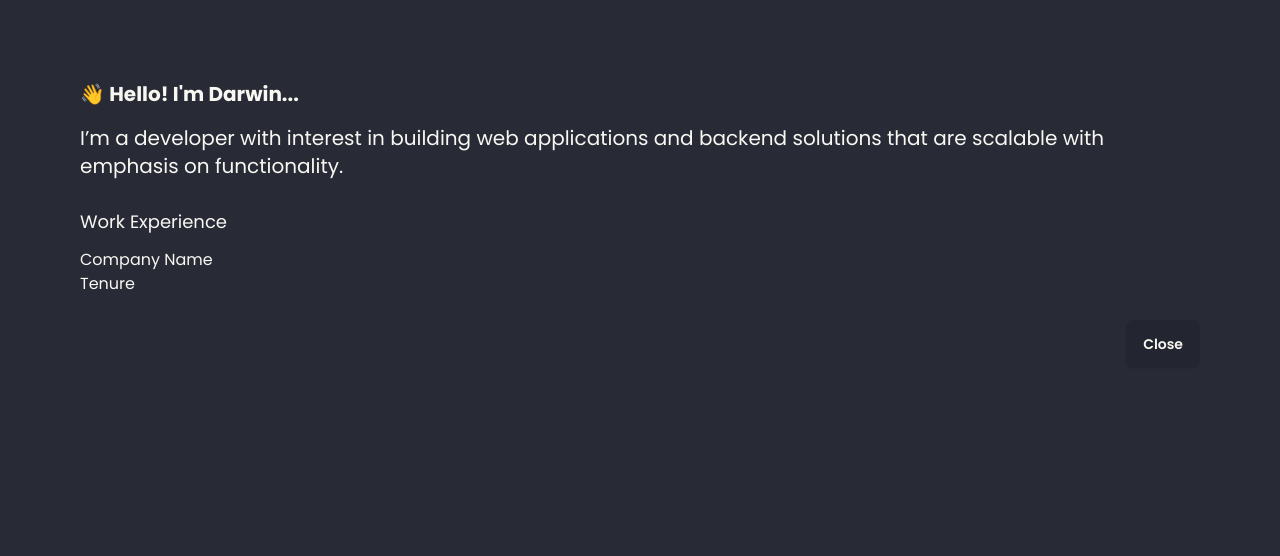
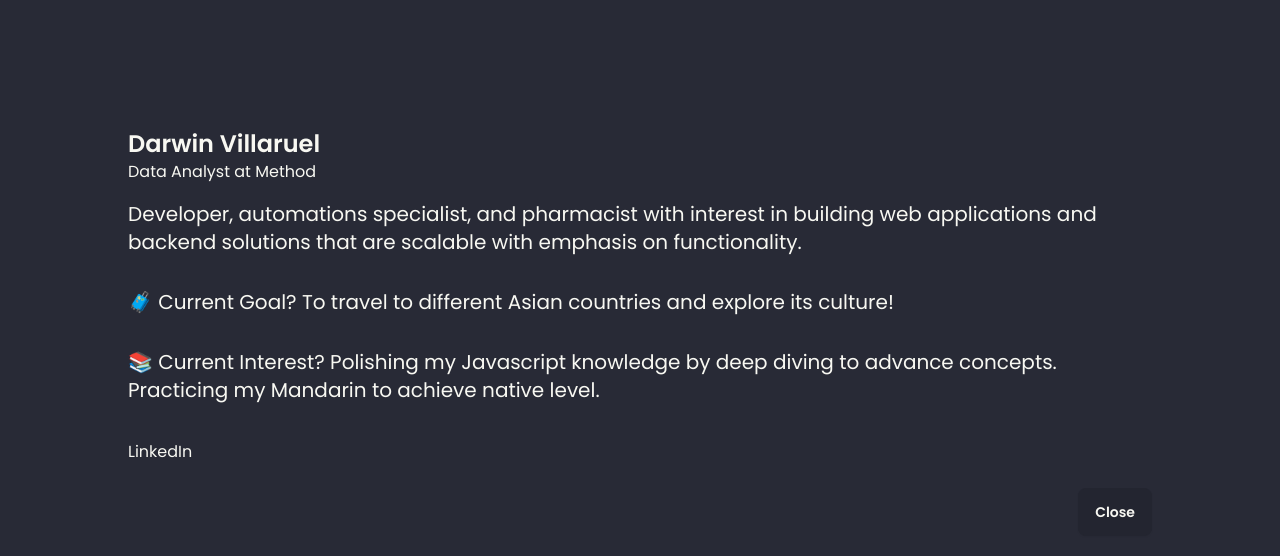
Before and after one commit to darwinvillaruel/darwin, a Next.js app: page / in a window 1280 px wide. Both pictures are taken after a click on the button "About". Shown: the top 556 px of the page. Built offline with nearby package versions, Linux system fonts and the light colour scheme.

Commit message:
chore: add more info to About page

```diff
--- a/src/app/page.tsx
+++ b/src/app/page.tsx
@@ -4,11 +4,15 @@ import Navbar from "@/components/Navbar";
 
 export default function Home() {
   return (
-    <main className="grid lg:grid-cols-3 m-5 lg:m-10">
-      <section className="flex flex-col justify-between lg:col-span-1">
-        <Navbar />
-        <Hero />
-        <Footer />
+    <main className="grid lg:grid-cols-3 p-5 lg:p-10 min-h-screen">
+      <section className="flex flex-col justify-between space-y-4 lg:col-span-1">
+        <div>
+          <Navbar />
+          <Hero />
+        </div>
+        <div>
+          <Footer />
+        </div>
       </section>
       <section className="lg:col-span-2">A</section>
     </main>
--- a/src/components/About.tsx
+++ b/src/components/About.tsx
@@ -1,4 +1,6 @@
 "use client";
+
+import data from "@/lib/data";
 
 export default function About() {
   return (
@@ -11,24 +13,40 @@ export default function About() {
       <dialog
         id="about_modal"
         className="modal">
-        <div className="p-20 rounded-none w-screen max-w-none h-screen max-h-none container modal-box">
-          <h3 className="font-bold text-xl">👋 Hello! I'm Darwin...</h3>
+        <div className="sm:p-10 lg:p-24 xl:p-32 rounded-none w-screen max-w-none h-screen max-h-none container modal-box">
+          <div className="xl:flex xl:flex-row xl:gap-5">
+            <div>
+              <h3 className="font-semibold text-2xl">Darwin Villaruel</h3>
+              <p>Data Analyst at Method</p>
               <p className="py-4 text-xl">
-            I’m a developer with interest in building web applications and backend solutions that are scalable with
-            emphasis on functionality.
+                Developer, automations specialist, and pharmacist with interest in building web applications and backend
+                solutions that are scalable with emphasis on functionality.
               </p>
-          <h3 className="py-3 text-lg">Work Experience</h3>
-          <div className="grid">
-            <p>Company Name</p>
-            <p>Tenure</p>
+              <p className="py-4 text-xl">
+                🧳 Current Goal? To travel to different Asian countries and explore its culture!
+              </p>
+              <p className="py-4 text-xl">
+                📚 Current Interest? Polishing my Javascript knowledge by deep diving to advance concepts. Practicing my
+                Mandarin to achieve native level.
+              </p>
             </div>
-
+            <div className="xl:border-pink-500 xl:border-2 hidden xl:p-4 xl:border-b-4 xl:rounded-xl">
+              <p>
+                Lorem ipsum dolor sit amet consectetur adipisicing elit. Officiis placeat quo, doloribus itaque
+                voluptates necessitatibus dolorem natus enim, error ab qui voluptate! Et quos cum illum animi, incidunt
+                perspiciatis quam.
+              </p>
+            </div>
+          </div>
+          <div className="mt-5">
+            <div>LinkedIn</div>
             <div className="modal-action">
               <form method="dialog">
                 <button className="btn">Close</button>
               </form>
             </div>
           </div>
+        </div>
       </dialog>
     </>
   );
--- a/src/components/Hero.tsx
+++ b/src/components/Hero.tsx
@@ -8,7 +8,7 @@ export default function Hero() {
       <div className="gap-4 grid">
         <p>I'm Darwin, a backend developer with passion in building scalable backend solutions and automations.</p>
         <p>
-          Currently, a Data Analyst at &apos;
+          Currently, a Data Analyst at
           <a
             className="bg-green-400 px-2 font-semibold text-black no-underline"
             href="https://methodfi.com">
--- /dev/null
+++ b/src/lib/data.ts
@@ -0,0 +1,37 @@
+type Data = {
+  date: string;
+  company: string;
+  website: string;
+  location: string;
+  role: string;
+  desc: string[];
+};
+
+const data: Data[] = [
+  {
+    date: "March 2022 - Present",
+    company: "Method Financial",
+    website: "https://methodfi.com",
+    location: "Austin, TX",
+    role: "Data Analyst",
+    desc: [
+      "Streamlined Customer Success Management operations by seamlessly integrating Close, Linear, Outreach, and Google Sheets with the use of Zapier. This has greatly eased the burden on CSM teams, fostering a cohesive workflow.",
+      "Contributed to improving Method's API documentation using MDX and React JS. Updated content and implemented dynamic features for a user-friendly, interactive experience.",
+      "Led the development of Method's first newsletter using CSS and HTML. Designed an engaging layout, structured HTML for readability and navigation, and applied CSS for a cohesive aesthetic.",
+    ],
+  },
+  {
+    date: "February 2019 - December 2023",
+    company: "NarrativePros",
+    website: "https://narrativepros.com",
+    location: "Minneapolis, MN",
+    role: "Web Developer",
+    desc: [
+      "Led the creation of the NarrativePros website from wireframing to UX design, utilizing Elementor, Oxygen, and WordPress for a visually compelling and user-friendly result.",
+      "Integrated applications used by the company through Zapier, Integromat and API endpoints. Ensure consistency through cohesive and direct connections whilst avoiding data loss.",
+      "Optimized team efficiency by creating streamlined workflows in Asana and Airtable. Designed and implemented systematic processes using the robust capabilities of these platforms to enhance collaboration, task management, and data organization.",
+    ],
+  },
+];
+
+export default data;
```
Lines whose indentation alone changed are shown as unchanged.
